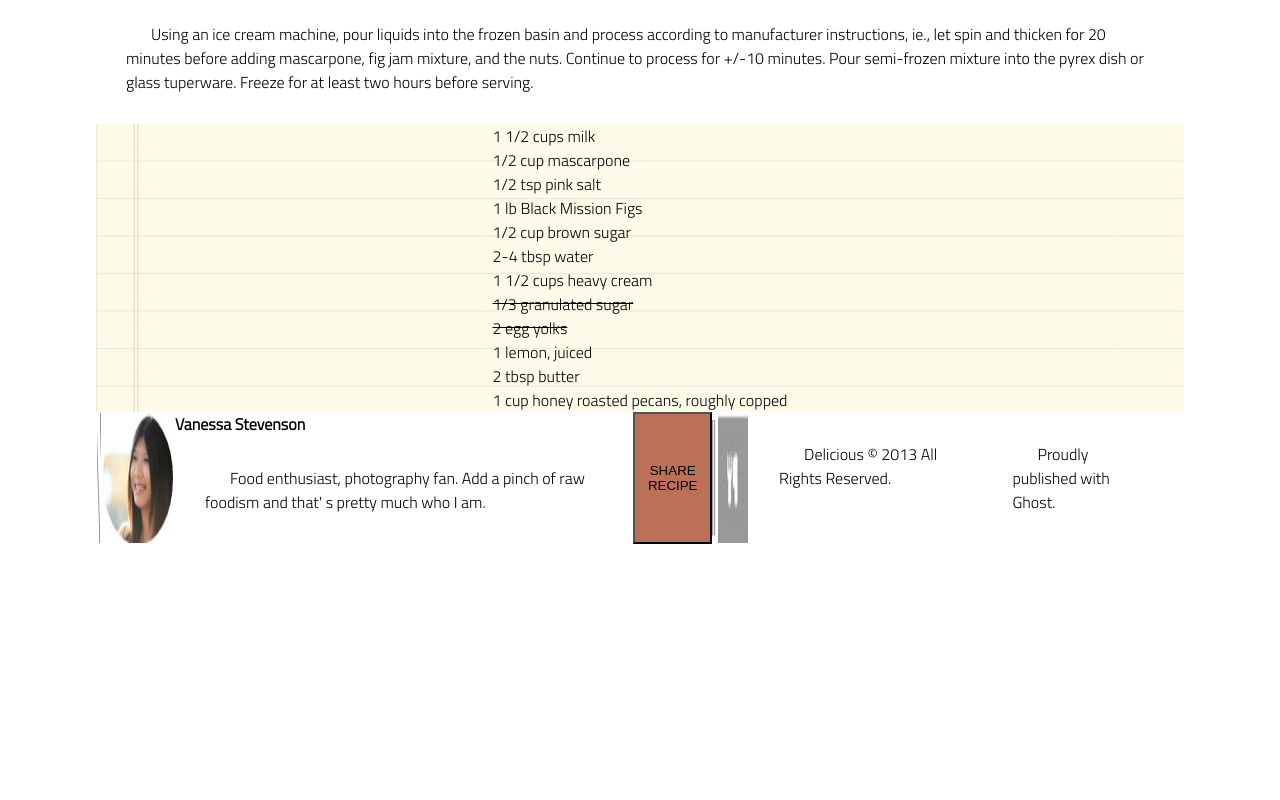
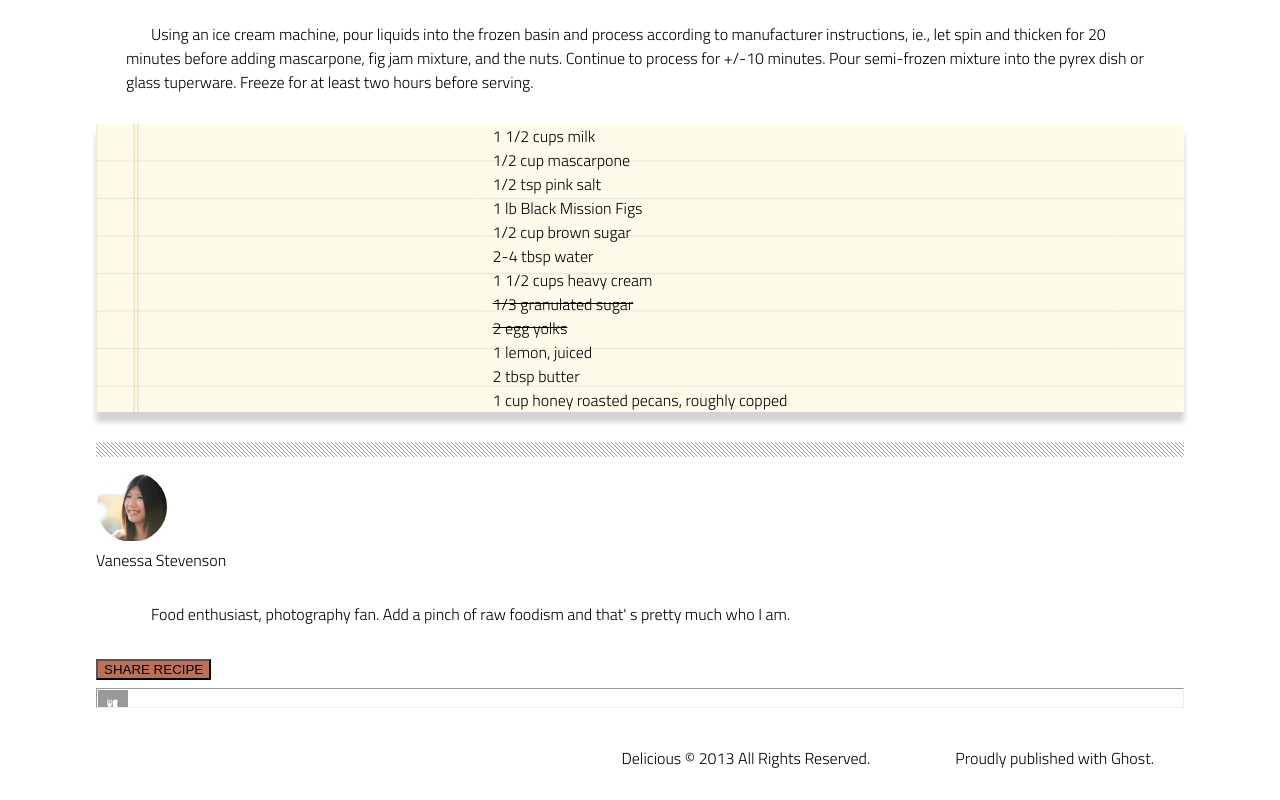
Before and after one commit to Grahf0085/LAB-10a-CHOCOLATE-PIZZA, a plain HTML site: page index.html in a window 1280 px wide. Shown: the part 1110-1910 px from the top of the page. Before the commit the page ends 1654 px from the top, so only its background shows below. Drawn offline with Linux system fonts and the light colour scheme.

Commit message:
we tried!

```diff
--- a/index.html
+++ b/index.html
@@ -86,17 +86,21 @@
                 </ul>
             </div>
         </main>
+        <div class="stretched-line"></div>
+        <div>
+            <img src="./assets/van-pic.png">
+            <h2>Vanessa Stevenson</h2>
+            <p>Food enthusiast, photography fan. Add a pinch of raw foodism and that' s pretty much who I am.</p>
+            <button>SHARE RECIPE</button>
+        </div>
+        <hr class="the-line">
         <footer>
-            <img src="./assets/hr-img.png">
-            <img src="./assets/van-pic.png">
-            <div>
-                <h2>Vanessa Stevenson</h2>
-                <p>Food enthusiast, photography fan. Add a pinch of raw foodism and that' s pretty much who I am.</p>
-            </div>
-            <button>SHARE RECIPE</button>
-            <hr>
-            <hr>
-            <img src="./assets/small-logo.png">
+
+
+
+
+
+
             <p>Delicious © 2013 All Rights Reserved.</p>
             <p>Proudly published with Ghost.</p>
         </footer>
--- a/styles/style.css
+++ b/styles/style.css
@@ -57,7 +57,10 @@ footer {
     display: flex;
     justify-content: flex-end;
     background-color: var(--color3);
+    width: 100%;
+
 }
+
 
 
 h2 {
@@ -84,12 +87,6 @@ p {
     text-indent: 25px;
 }
 
-footer {
-    width: 100%;
-    bottom: 0;
-    display: flex;
-    background-color: var(--color3);
-}
 
 footer h2 {
     font-weight: bold;
@@ -160,6 +157,7 @@ h1 {
     justify-content: flex-start;
     align-items: space-between;
     align-content: space-around;
+    box-shadow: 0px 10px 5px 0px lightgray;
 }
 
 .strike {
@@ -179,3 +177,19 @@ h1 {
 button {
     background-color: #bc7058;
 }
+
+.stretched-line {
+    border: 0;
+height: 15px;
+background-image: url(/assets/hr-img.png);
+background-repeat: repeat;
+margin-top: 30px;
+margin-bottom: 15px;
+}
+
+
+.the-line {
+    background-image: url(/assets/small-logo.png);
+    background-repeat: no-repeat;
+    height: 20px;
+}
```
